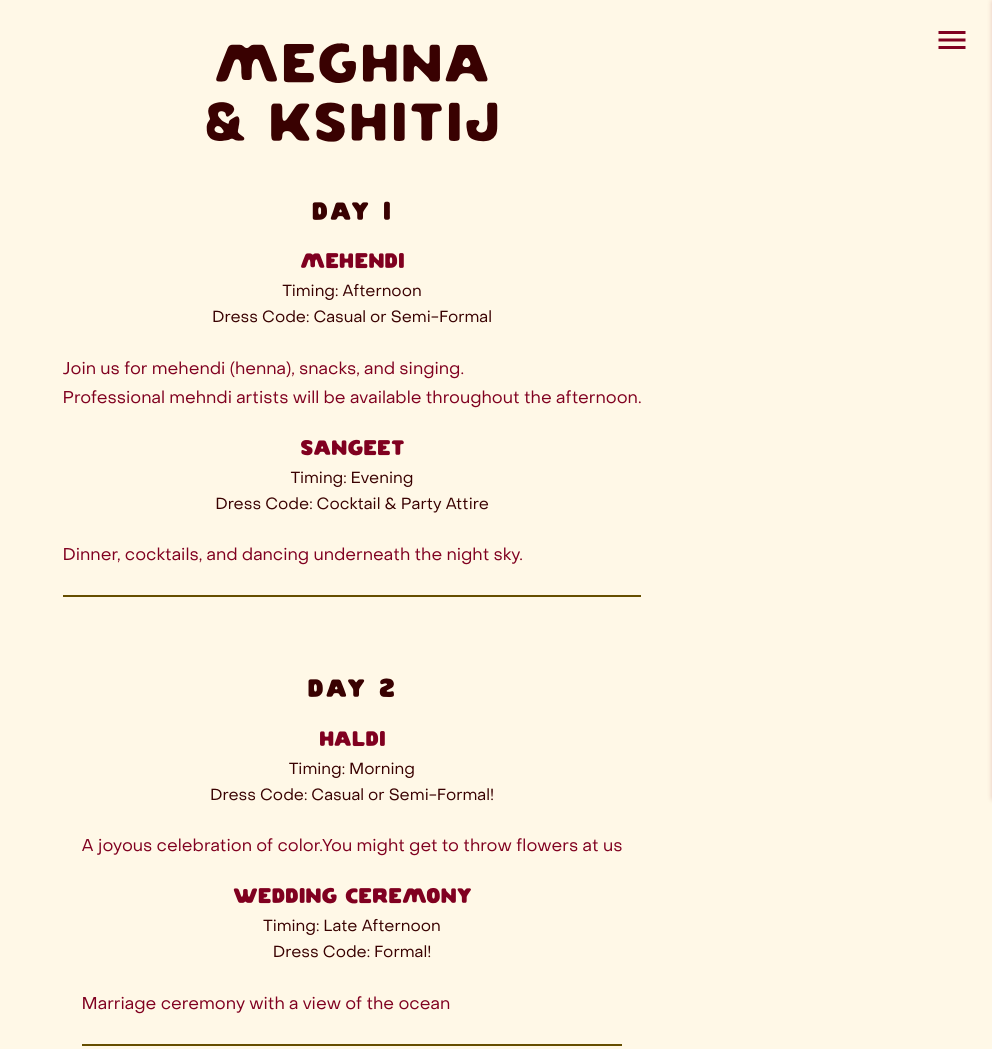
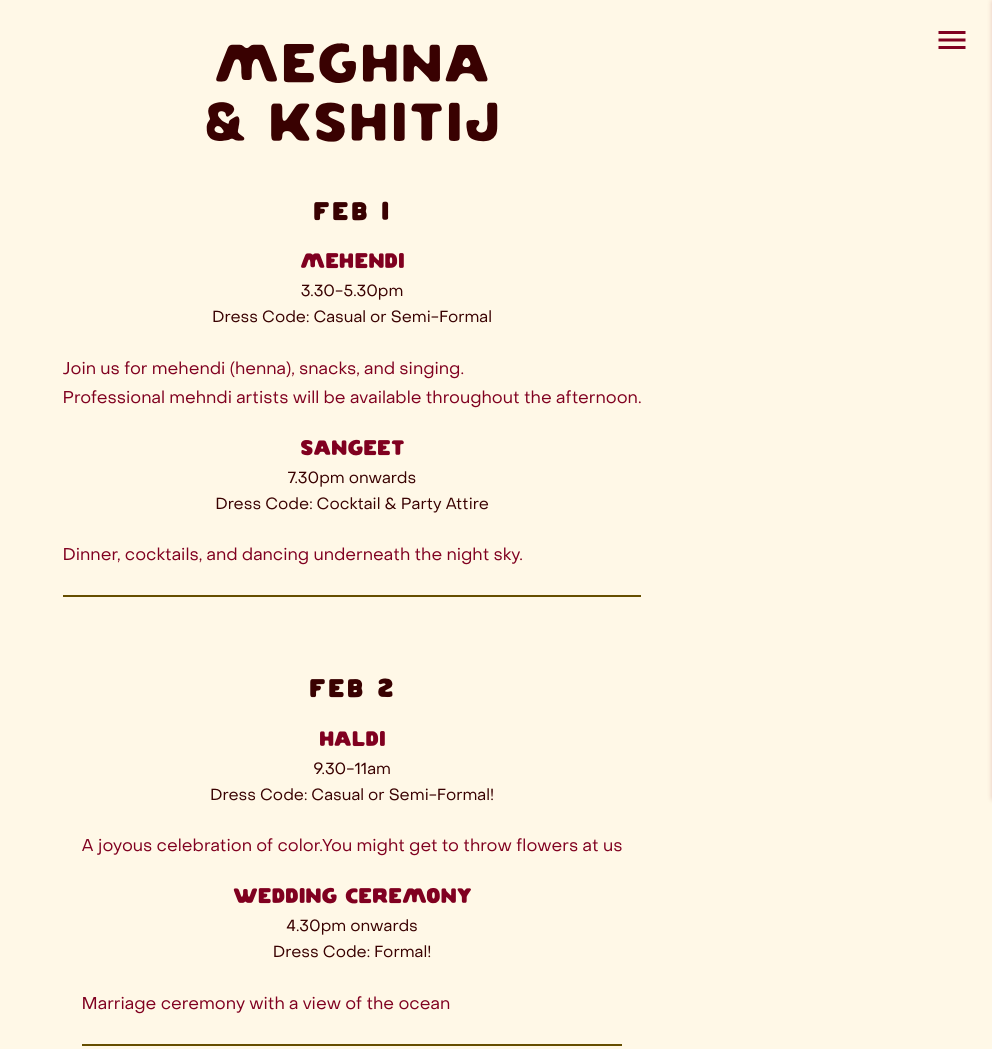
Before and after one commit to kshitijl/wedding-website, an Eleventy site: page index.md in a window 1280 px wide. Shown: the top 1049 px of the page, without its empty margins (288-1280 px from the left). Built offline with nearby package versions, Linux system fonts and the light colour scheme; Eleventy itself is replaced by a stand-in of ours; files that its build step writes are made by us from their sources.

Commit message:
put in dates and times

```diff
--- a/index.md
+++ b/index.md
@@ -15,11 +15,11 @@ pageStyle: india
       <!-- <h2 class="section-header">Event Details</h2> -->
 
       <div class="day-container">
-        <h3 class="day-header">Day 1</h3>
+        <h3 class="day-header">Feb 1</h3>
 
         <div class="event-item">
           <h4 class="event-name">Mehendi</h4>
-          <p class="event-timing">Timing: Afternoon</p>
+          <p class="event-timing">3.30-5.30pm</p>
            <p class="dress-code-description"> Dress Code: Casual or Semi-Formal</p>
           <p class="event-description">Join us for mehendi (henna), snacks, and singing.<br>Professional mehndi artists will be available throughout the afternoon.</p>
 
@@ -27,7 +27,7 @@ pageStyle: india
 
         <div class="event-item">
           <h4 class="event-name">Sangeet</h4>
-          <p class="event-timing">Timing: Evening</p>
+          <p class="event-timing">7.30pm onwards</p>
            <p class="dress-code-description"> Dress Code: Cocktail & Party Attire</p>
           <p class="event-description">Dinner, cocktails, and dancing underneath the night sky.</p>
 
@@ -35,18 +35,18 @@ pageStyle: india
       </div>
 
       <div class="day-container">
-        <h3 class="day-header">Day 2</h3>
+        <h3 class="day-header">Feb 2</h3>
 
         <div class="event-item">
           <h4 class="event-name">Haldi</h4>
-          <p class="event-timing">Timing: Morning</p>
+          <p class="event-timing">9.30-11am</p>
              <p class="dress-code-description"> Dress Code: Casual or Semi-Formal!</p>
           <p class="event-description">A joyous celebration of color.You might get to throw flowers at us</p>
         </div>
 
         <div class="event-item">
           <h4 class="event-name">Wedding Ceremony</h4>
-          <p class="event-timing">Timing: Late Afternoon</p>
+          <p class="event-timing">4.30pm onwards</p>
            <p class="dress-code-description"> Dress Code: Formal!</p>
           <p class="event-description">Marriage ceremony with a view of the ocean</p>
 
```
Also changed, not shown: public/index.html (+6 -6 lines).
